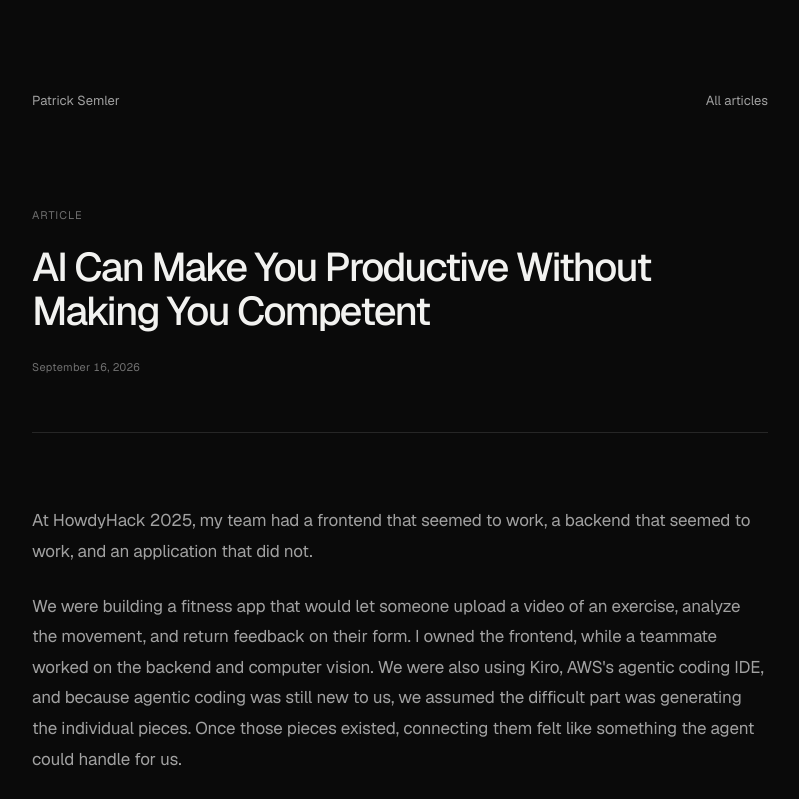
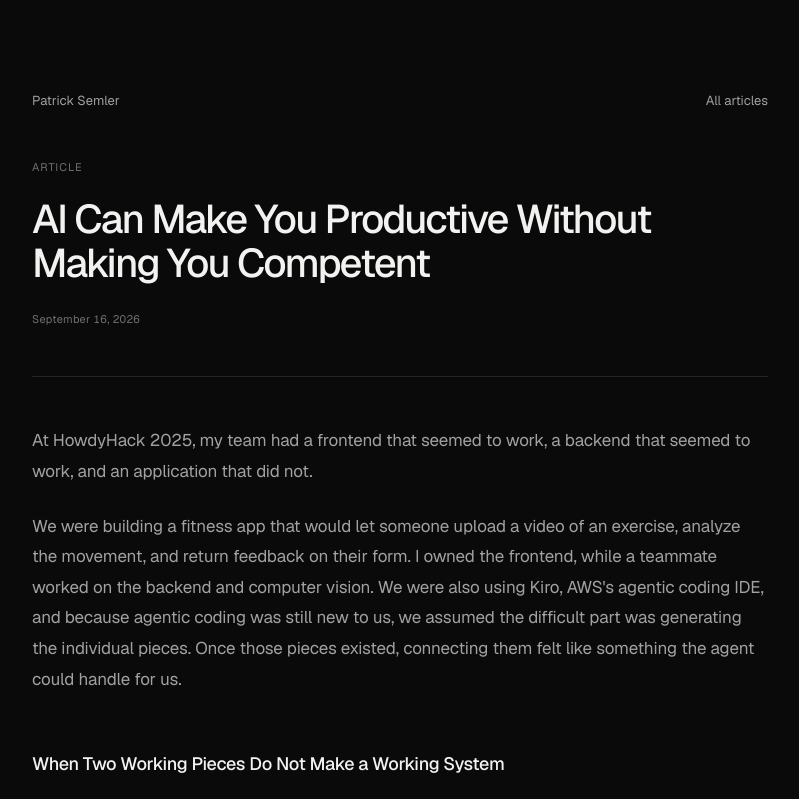
Before and after one commit to patricksemler/patricksemler.github.io, a Next.js app: page /articles/ai-can-make-you-productive-without-making-you-competent in a window 1280 px wide. Shown: the top 799 px of the page, without its empty margins (240-1039 px from the left). Built offline with nearby package versions, Linux system fonts and the light colour scheme.

Commit message:
Align article divider spacing with homepage

```diff
--- a/app/globals.css
+++ b/app/globals.css
@@ -265,7 +265,7 @@ h1 {
 }
 
 .collection-header {
-  padding-bottom: clamp(2.5rem, 6vw, 4.5rem);
+  padding-bottom: clamp(2.5rem, 4vw, 3rem);
 }
 
 .quiet-link {
@@ -332,11 +332,11 @@ h1 {
   align-items: center;
   justify-content: space-between;
   gap: 1.5rem;
-  padding-bottom: clamp(3.5rem, 8vw, 6rem);
+  padding-bottom: clamp(2.5rem, 4vw, 3rem);
 }
 
 .article-header {
-  padding-bottom: clamp(2.5rem, 5vw, 3.5rem);
+  padding-bottom: clamp(2.5rem, 4vw, 3rem);
   border-bottom: 1px solid var(--color-line);
 }
 
@@ -355,7 +355,7 @@ h1 {
 .article-body {
   --article-block-space: 1.5rem;
   --article-section-space: clamp(2.75rem, 6vw, 3.5rem);
-  padding-top: clamp(2.75rem, 6vw, 4.5rem);
+  padding-top: clamp(2.5rem, 4vw, 3rem);
   color: var(--color-muted);
   font-size: clamp(1rem, 0.96rem + 0.2vw, 1.0625rem);
   line-height: 1.8;
@@ -427,7 +427,7 @@ h1 {
 }
 
 .article-footer {
-  margin-top: clamp(4rem, 9vw, 7rem);
+  margin-top: clamp(2.5rem, 4vw, 3rem);
   padding-top: 2rem;
   border-top: 1px solid var(--color-line);
 }
```
